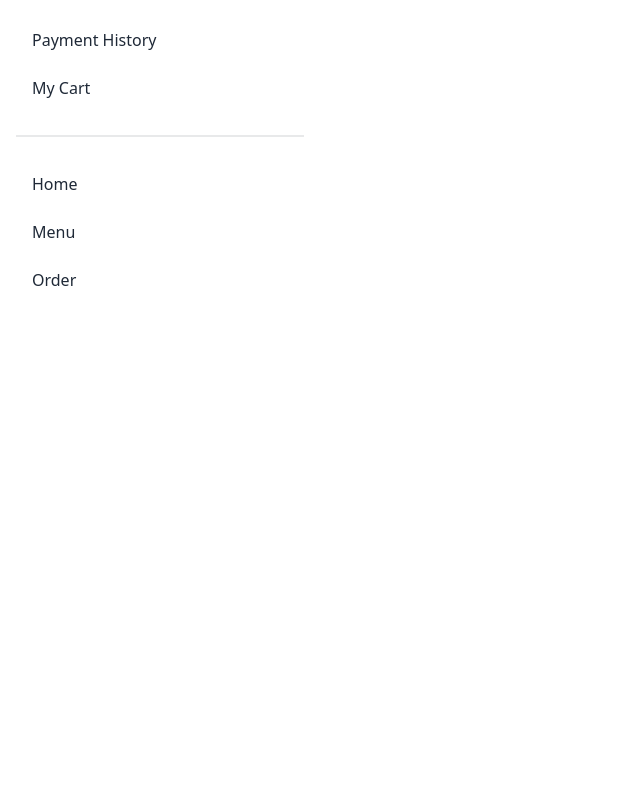
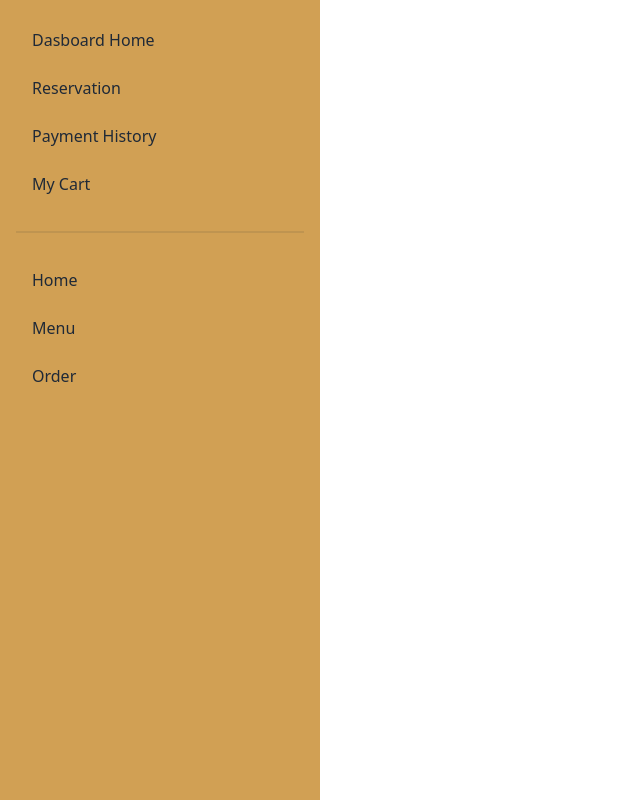
Before and after one commit to SR-Chowdhury/ML-12-M-77-Bistro-Client-P4, a React (Vite) app: page /dashboard in a window 1280 px wide. Shown: the whole page, without its empty margins (0-640 px from the left). Built offline with nearby package versions, Linux system fonts and the light colour scheme; no server answers.

Commit message:
77-7 Cart data from custom hook and calculate total price done

```diff
--- a/src/Layouts/Dashboard.jsx
+++ b/src/Layouts/Dashboard.jsx
@@ -1,5 +1,5 @@
 import React from 'react';
-import { Link, Outlet } from 'react-router-dom';
+import { NavLink, Outlet } from 'react-router-dom';
 
 const Dashboard = () => {
     return (
@@ -10,15 +10,17 @@ const Dashboard = () => {
                     <Outlet/>
                     <label htmlFor="my-drawer-2" className="btn btn-primary drawer-button lg:hidden">Open drawer</label>
                 </div>
-                <div className="drawer-side">
+                <div className="drawer-side bg-[#D1A054]">
                     <label htmlFor="my-drawer-2" className="drawer-overlay"></label>
-                    <ul className="menu p-4 w-80 bg-base-100 text-base-content">
-                        <li><Link to={''}>Payment History</Link></li>
-                        <li><Link to={''}>My Cart</Link></li>
+                    <ul className="menu p-4 w-80">
+                        <li><NavLink to="/dashboard/home">Dasboard Home</NavLink></li>
+                        <li><NavLink to="/dashboard/reservation">Reservation</NavLink></li>
+                        <li><NavLink to="/dashboard/history">Payment History</NavLink></li>
+                        <li><NavLink to="/dashboard/mycart">My Cart</NavLink></li>
                         <div className="divider"></div>
-                        <li><Link to={'/'}>Home</Link></li>
-                        <li><Link to={'/menu'}>Menu</Link></li>
-                        <li><Link to={'/order'}>Order</Link></li>
+                        <li><NavLink to="/">Home</NavLink></li>
+                        <li><NavLink to="/menu">Menu</NavLink></li>
+                        <li><NavLink to="/order">Order</NavLink></li>
                     </ul>
                 </div>
             </div>
--- a/src/Pages/Dashboard/MyCart/MyCart.jsx
+++ b/src/Pages/Dashboard/MyCart/MyCart.jsx
@@ -1,9 +1,22 @@
 import React from 'react';
+import ReactHelmet from '../../../Components/ReactHelmet/ReactHelmet';
+import useCart from '../../../Hooks/useCart';
 
 const MyCart = () => {
+
+    const [cart] = useCart();
+    const totalPrice = cart.reduce((sum, item) => item.price + sum, 0);
+
     return (
         <div>
-            <h1>My cart</h1>
+            <ReactHelmet title={'My Cart'}/>
+            <div>
+                <div className="flex justify-between uppercase gap-5">
+                    <h1>Total Booking: ${cart.length}</h1>
+                    <h1>Total Price: ${totalPrice}</h1>
+                    <button className="btn btn-warning btn-sm">Pay</button>
+                </div>
+            </div>
         </div>
     );
 };
--- a/src/index.css
+++ b/src/index.css
@@ -5,3 +5,11 @@
 .dropdown-end .dropdown-content {
     color: black !important;
 }
+
+.rawer-side a {
+    background-color: transparent;
+}
+
+.menu :where(li:not(.menu-title):not(:empty)) > :where(:not(ul).active), .menu :where(li:not(.menu-title):not(:empty)) > :where(*:not(ul):active) {
+    background-color: transparent;
+}
```
